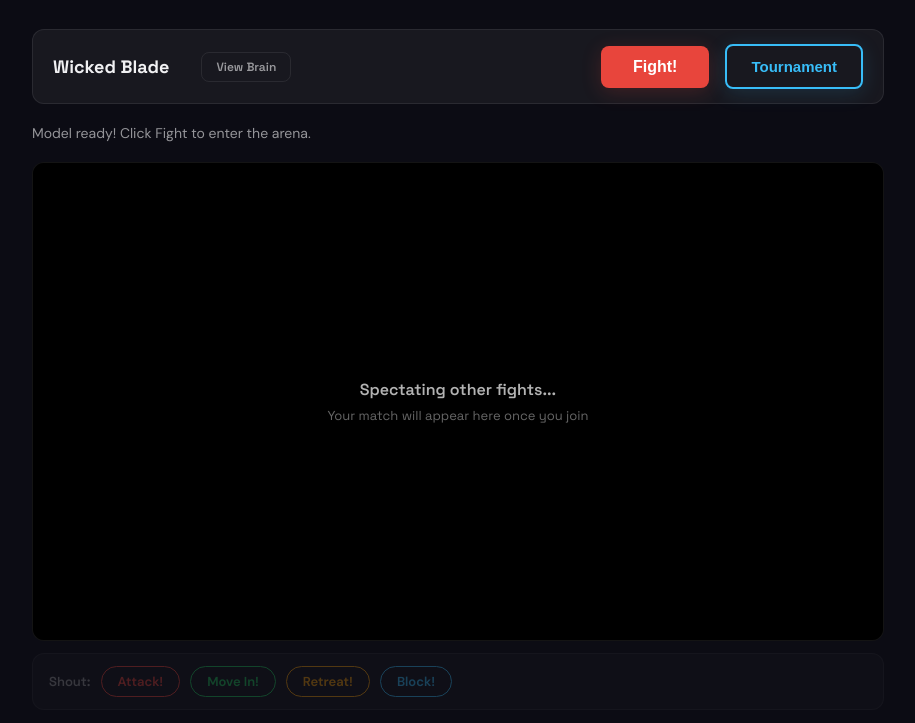
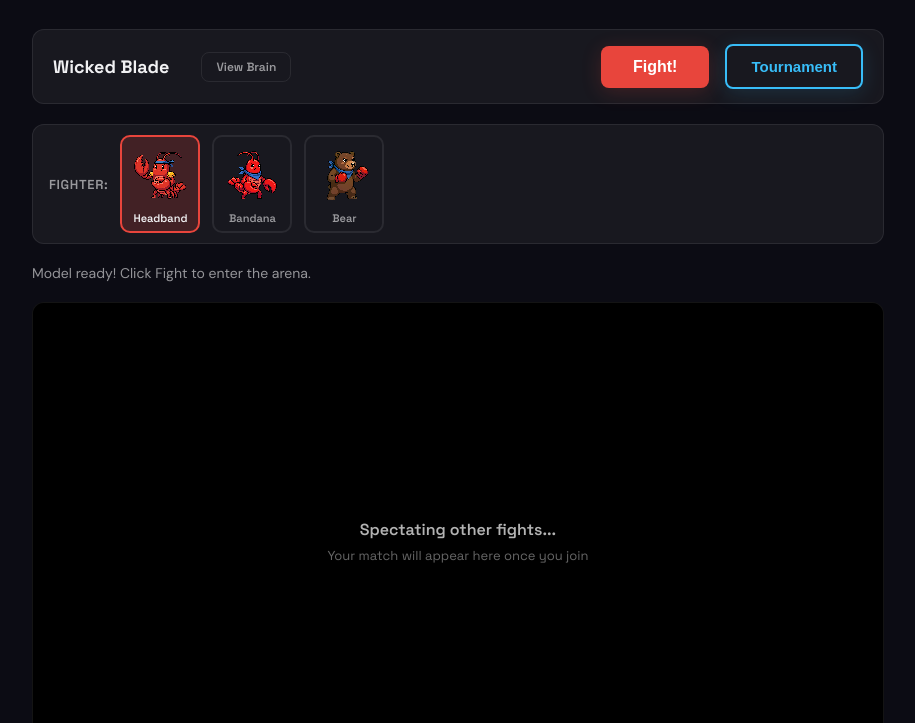
Before and after one commit to gonzalj3/tijuanaClawFights, a website with bundled scripts: page client/play.html in a window 1280 px wide. Shown: the part 50-773 px from the top of the page, without its empty margins (182-1097 px from the left). Built offline with nearby package versions, Linux system fonts and the light colour scheme; what @mlc-ai/web-llm would draw is missing.

Commit message:
Add fighter character selection UI with bear fighter (v14)
Co-Authored-By: Claude Opus 4.6 <noreply@anthropic.com>

```diff
--- a/client/play-agent.ts
+++ b/client/play-agent.ts
@@ -2,7 +2,7 @@
 // Downloads a quantized model via WebLLM and plays using in-browser inference.
 // No heuristic fallback — if LLM isn't ready or inference is slow, ticks are skipped.
 
-const PLAY_AGENT_VERSION = "v13";
+const PLAY_AGENT_VERSION = "v14";
 console.log(`[play-agent] version ${PLAY_AGENT_VERSION}`);
 
 import { checkWebGPUSupport, initEngine, isModelCached, pickAction, type GameState, type Action } from "./browser-llm";
@@ -568,6 +568,69 @@ function notifyIframeMyFighter(name: string) {
 const arenaIframe = document.querySelector(".arena-frame iframe") as HTMLIFrameElement | null;
 if (arenaIframe) {
   arenaIframe.addEventListener("load", () => notifyIframeMyFighter(fighterName));
+}
+
+// ─── Fighter Skin Picker ─────────────────────────────────────────
+const SKIN_URLS: Record<string, string> = {
+  blue: "/assets/fighter-blue.png",
+  red: "/assets/fighter-red.png",
+  bear: "/assets/fighter-bear.png",
+};
+let selectedSkin = localStorage.getItem("clawfights-skin") || "blue";
+
+// Draw idle frame thumbnails for each fighter card
+const fighterCards = document.querySelectorAll<HTMLButtonElement>(".fighter-card");
+fighterCards.forEach((card) => {
+  const skin = card.dataset.skin!;
+  const canvas = card.querySelector<HTMLCanvasElement>(".fighter-thumb");
+  if (!canvas) return;
+  const ctx = canvas.getContext("2d")!;
+  const img = new Image();
+  img.onload = () => {
+    // Top-left 128x128 is the first idle frame
+    ctx.imageSmoothingEnabled = false;
+    ctx.drawImage(img, 0, 0, 128, 128, 0, 0, 128, 128);
+  };
+  img.src = SKIN_URLS[skin]!;
+});
+
+// Restore saved selection
+fighterCards.forEach((card) => {
+  if (card.dataset.skin === selectedSkin) {
+    card.classList.add("selected");
+  } else {
+    card.classList.remove("selected");
+  }
+});
+
+// Handle card clicks
+fighterCards.forEach((card) => {
+  card.addEventListener("click", () => {
+    if (ws && ws.readyState === WebSocket.OPEN) return; // can't change mid-fight
+    selectedSkin = card.dataset.skin!;
+    localStorage.setItem("clawfights-skin", selectedSkin);
+    fighterCards.forEach((c) => c.classList.remove("selected"));
+    card.classList.add("selected");
+    // Update iframe skin
+    updateIframeSkin();
+  });
+});
+
+function updateIframeSkin() {
+  const iframe = document.querySelector(".arena-frame iframe") as HTMLIFrameElement | null;
+  if (iframe) {
+    // Update iframe src with new skin param
+    const url = new URL(iframe.src, location.href);
+    url.searchParams.set("skin", selectedSkin);
+    url.searchParams.set("embed", "true");
+    iframe.src = url.toString();
+  }
+}
+// Set initial skin on iframe
+if (arenaIframe) {
+  const url = new URL(arenaIframe.src, location.href);
+  url.searchParams.set("skin", selectedSkin);
+  arenaIframe.src = url.toString();
 }
 
 // Click name to trigger rename via naming ceremony
--- a/client/play.html
+++ b/client/play.html
@@ -101,6 +101,57 @@
     color: var(--text-2);
   }
   .identity-spacer { flex: 1; }
+
+  /* ─── Fighter picker ─── */
+  .fighter-picker {
+    display: flex;
+    align-items: center;
+    gap: 12px;
+    margin-bottom: 20px;
+    padding: 10px 16px;
+    background: var(--bg-card);
+    border: 1px solid var(--border);
+    border-radius: 12px;
+  }
+  .picker-label {
+    font-family: 'Space Grotesk', sans-serif;
+    font-size: 13px;
+    font-weight: 600;
+    color: var(--text-2);
+    text-transform: uppercase;
+    letter-spacing: 0.05em;
+  }
+  .fighter-card {
+    display: flex;
+    flex-direction: column;
+    align-items: center;
+    gap: 4px;
+    padding: 6px;
+    background: transparent;
+    border: 2px solid var(--border);
+    border-radius: 10px;
+    cursor: pointer;
+    transition: border-color 0.15s, background 0.15s;
+    color: var(--text-2);
+    font-family: 'Space Grotesk', sans-serif;
+    font-size: 11px;
+    font-weight: 600;
+  }
+  .fighter-card:hover {
+    border-color: rgba(255,255,255,0.25);
+    background: var(--bg-card-hover);
+  }
+  .fighter-card.selected {
+    border-color: var(--red);
+    background: var(--red-glow);
+    color: var(--text-1);
+  }
+  .fighter-thumb {
+    width: 64px;
+    height: 64px;
+    image-rendering: pixelated;
+    border-radius: 6px;
+  }
 
   .fight-btn {
     padding: 12px 32px;
@@ -1310,6 +1361,9 @@
     .tournament-title { font-size: 18px; }
     .brain-btn { font-size: 12px; padding: 6px 10px; }
     .prompt-viewer { max-height: 200px; }
+    .fighter-picker { gap: 8px; padding: 8px 10px; }
+    .fighter-thumb { width: 48px; height: 48px; }
+    .fighter-card { font-size: 10px; padding: 4px; }
   }
 
   /* ─── Rotate-to-landscape modal ─── */
@@ -1413,6 +1467,22 @@
       <span class="identity-spacer"></span>
       <button id="fight-btn" class="fight-btn" disabled>Fight!</button>
       <button id="tournament-btn" class="tournament-btn" disabled>Tournament</button>
+    </div>
+
+    <div class="fighter-picker" id="fighter-picker">
+      <span class="picker-label">Fighter:</span>
+      <button class="fighter-card selected" data-skin="blue" title="Lobster (Headband)">
+        <canvas class="fighter-thumb" width="128" height="128"></canvas>
+        <span>Headband</span>
+      </button>
+      <button class="fighter-card" data-skin="red" title="Lobster (Bandana)">
+        <canvas class="fighter-thumb" width="128" height="128"></canvas>
+        <span>Bandana</span>
+      </button>
+      <button class="fighter-card" data-skin="bear" title="Bear (Boxing Gloves)">
+        <canvas class="fighter-thumb" width="128" height="128"></canvas>
+        <span>Bear</span>
+      </button>
     </div>
 
     <div class="prompt-viewer-standalone" id="prompt-viewer-standalone">
@@ -1572,7 +1642,7 @@
   </div>
 </div>
 
-<script type="module" src="/dist/play-agent.js?v=13"></script>
+<script type="module" src="/dist/play-agent.js?v=14"></script>
 <script>
 (function() {
   const modal = document.getElementById('rotate-modal');
```
Also changed, not shown: client/arena.html (+1 -1 lines), client/renderer.ts (+16 -5 lines), client/sprites.ts (+19 -3 lines), client/assets/fighter-bear.png (added).
